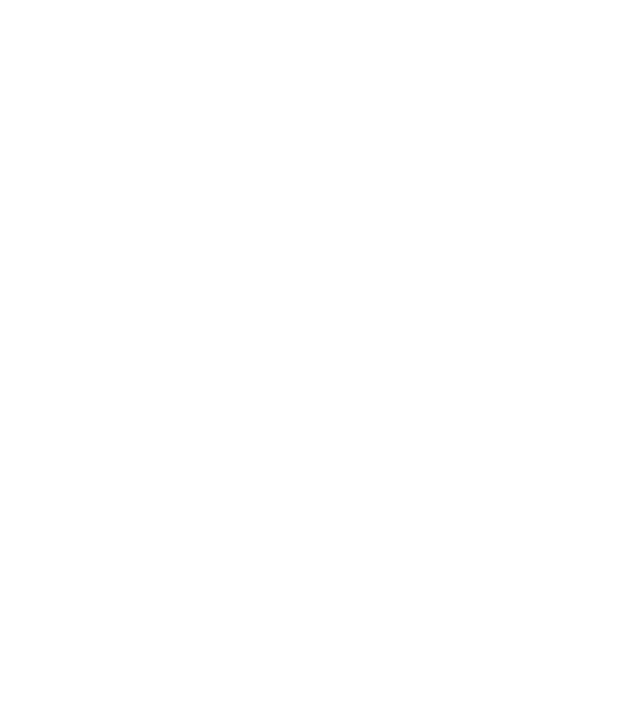
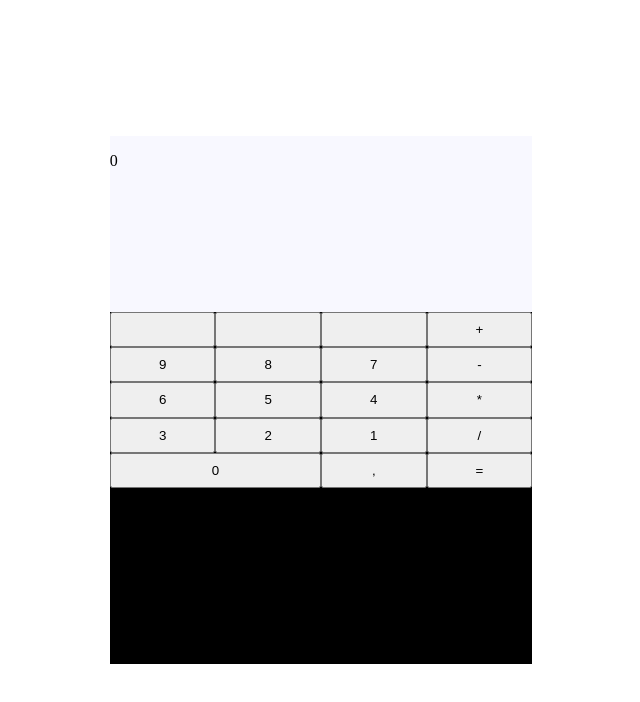
Before and after one commit to ArthurDenter/Calc, a plain HTML site: page index.html in a window 1280 px wide. Shown: the whole page, without its empty margins (319-959 px from the left). Drawn offline with Linux system fonts and the light colour scheme.

Commit message:
add buttons, add css grid Changes to be committed: 	modified:   index.html 	modified:   styles.css

```diff
--- a/index.html
+++ b/index.html
@@ -7,13 +7,38 @@
     <title>Calculator</title>
 </head>
 <body>
-    <section class="result">
-        <div></div>
-    </section>
-    <section class="input">
-        <div class="input_numbers"></div>
-        <div class="input_operations"></div>
-    </section>
-    <script src="script.js"></script>
+    <main class="calc_app">
+        <section class="result">
+            <div class="result_display">
+                <p>0</p>
+            </div>
+        </section>
+        <section class="input">
+            <div class="input_numbers">
+                <button class="input_numbers_button" id="button_9">9</button>
+                <button class="input_numbers_button" id="button_8">8</button>
+                <button class="input_numbers_button" id="button_7">7</button>
+                <button class="input_numbers_button" id="button_6">6</button>
+                <button class="input_numbers_button" id="button_5">5</button>
+                <button class="input_numbers_button" id="button_4">4</button>
+                <button class="input_numbers_button" id="button_3">3</button>
+                <button class="input_numbers_button" id="button_2">2</button>
+                <button class="input_numbers_button" id="button_1">1</button>
+                <button class="input_numbers_button" id="button_0">0</button>
+                <button class="input_numbers_button" id="button_comma">,</button>
+            </div>
+            <div class="input_operations">
+                <button class="input_operations_button" id="button_free1"></button>
+                <button class="input_operations_button" id="button_free2"></button>
+                <button class="input_operations_button" id="button_free3"></button>
+                <button class="input_operations_button" id="button_plus">+</button>
+                <button class="input_operations_button" id="button_minus">-</button>
+                <button class="input_operations_button" id="button_div">/</button>
+                <button class="input_operations_button" id="button_mul">*</button>
+                <button class="input_operations_button" id="button_equ">=</button>
+            </div>
+        </section>
+        <script src="script.js"></script>
+    </main>
 </body>
 </html>
--- a/styles.css
+++ b/styles.css
@@ -0,0 +1,124 @@
+body {
+    box-sizing: border-box;
+    background-color: white;
+    display: flex;
+    justify-content: center;
+    align-items: center;
+    width: 100vw;
+    height: 100vh;
+    margin: 0;
+}
+
+.calc_app {
+    width: 33vw;
+    height: 66vh;
+    background-color: black;
+    display: grid;
+    grid-template-rows: 1fr 1fr 1fr;
+}
+
+.result {
+    grid-row: 1/1;
+    background-color: ghostwhite;
+}
+
+.input {
+    grid-row: 2/3;
+    display: grid;
+    grid-template-columns: 1fr;
+    grid-template-rows: 1fr;
+}
+
+.input_numbers {
+    grid-area: 1/1;
+    display: grid;
+    grid-template-columns: 1fr 1fr 1fr 1fr;
+    grid-template-rows: 1fr 1fr 1fr 1fr 1fr;
+}
+
+.input_numbers button{
+
+}
+
+.input_operations {
+    grid-area: 1/1;
+    display: grid;
+    grid-template-columns: 1fr 1fr 1fr 1fr;
+    grid-template-rows: 1fr 1fr 1fr 1fr 1fr;
+}
+
+#button_9{
+    grid-area: 2/1/2/2;
+}
+
+#button_8{
+    grid-area: 2/2/2/3;
+}
+
+#button_7{
+    grid-area: 2/3/2/4;
+}
+
+#button_6{
+    grid-area: 3/1/3/2;
+}
+
+#button_5{
+    grid-area: 3/2/3/3;
+}
+
+#button_4{
+    grid-area: 3/3/3/4;
+}
+
+#button_3{
+    grid-area: 4/1/4/2;
+}
+
+#button_2{
+    grid-area: 4/2/4/3;
+}
+
+#button_1{
+    grid-area: 4/3/4/4;
+}
+
+#button_0{
+    grid-area: 5/1/5/3;
+}
+
+#button_comma{
+    grid-area: 5/3/5/4;
+}
+
+#button_plus{
+    grid-area: 1/4/1/4;
+}
+
+#button_minus{
+    grid-area: 2/4/2/4;
+}
+
+#button_mul{
+    grid-area: 3/4/3/4;
+}
+
+#button_div{
+    grid-area: 4/4/4/4;
+}
+
+#button_equ{
+    grid-area: 5/4/5/4;
+}
+
+#button_free1{
+    grid-area: 1/1/1/2;
+}
+
+#button_free2{
+    grid-area: 1/2/1/3;
+}
+
+#button_free3{
+    grid-area: 1/3/1/4;
+}
```
